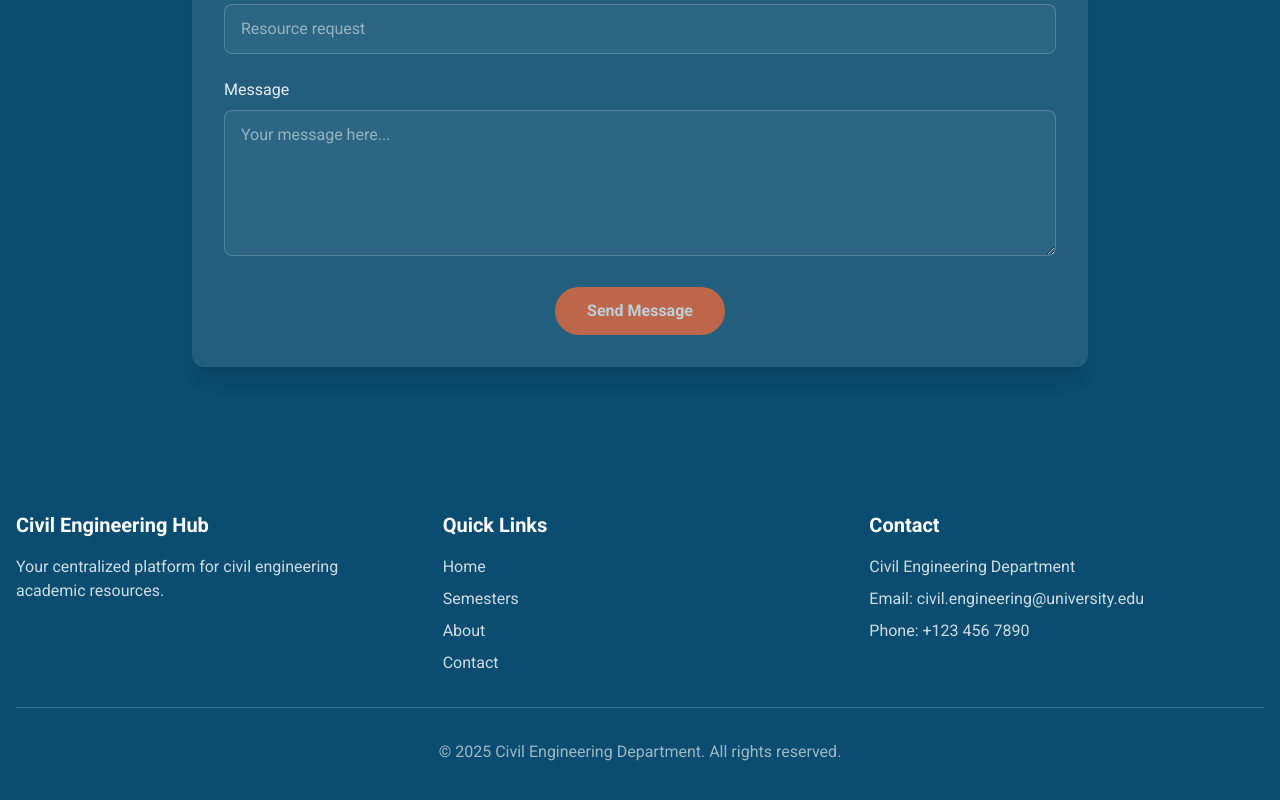
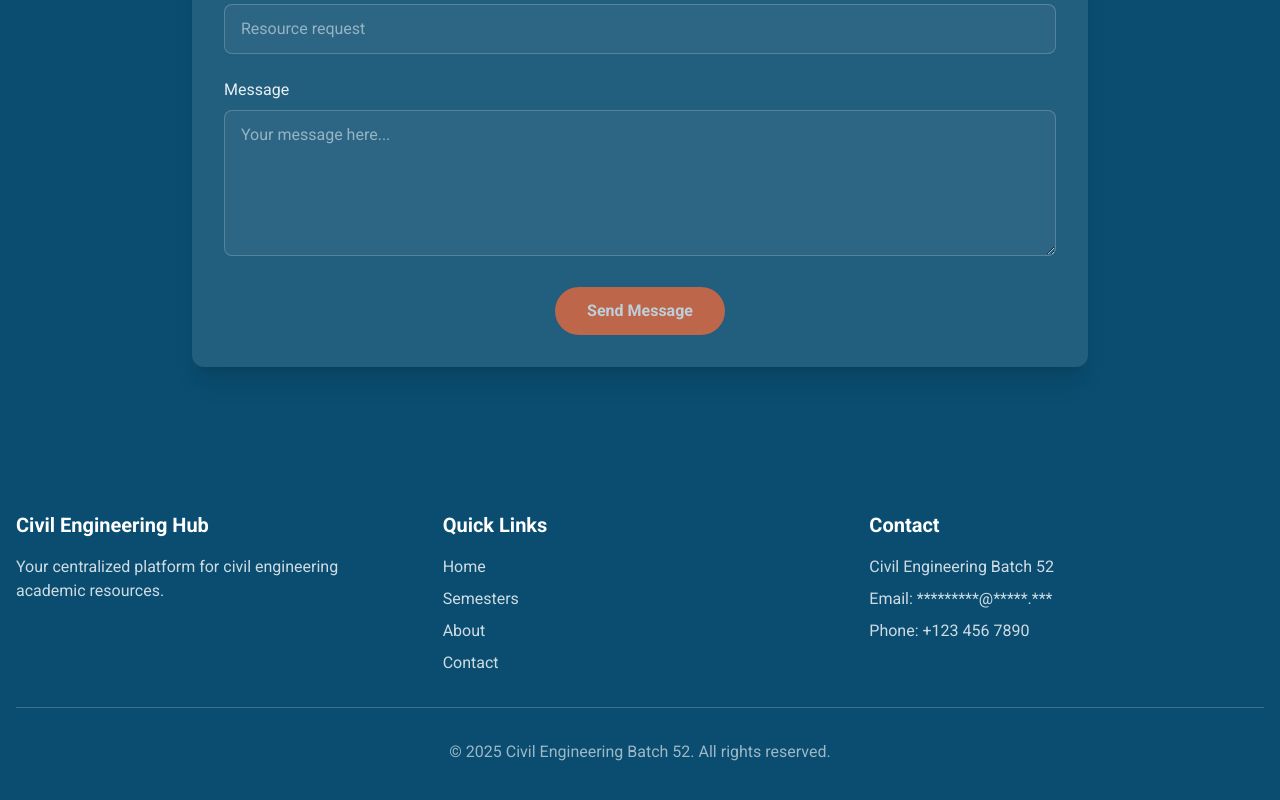
Before and after one commit to Xantonozar/LinkHUb, a Next.js app: page / in a window 1280 px wide. Shown: the part 4146-4946 px from the top of the page. Built offline with nearby package versions, Linux system fonts and the light colour scheme.

Commit message:
Update Footer.jsx

```diff
--- a/app/components/Footer.jsx
+++ b/app/components/Footer.jsx
@@ -22,14 +22,14 @@ export default function Footer() {
 
           <div>
             <h3 className="text-xl font-bold mb-4">Contact</h3>
-            <p className="text-white/80 mb-2">Civil Engineering Department</p>
-            <p className="text-white/80 mb-2">Email: civil.engineering@university.edu</p>
+            <p className="text-white/80 mb-2">Civil Engineering Batch 52</p>
+            <p className="text-white/80 mb-2">Email: *********@*****.***</p>
             <p className="text-white/80">Phone: +123 456 7890</p>
           </div>
         </div>
 
         <div className="border-t border-white/20 mt-8 pt-8 text-center text-white/60">
-          <p>&copy; {new Date().getFullYear()} Civil Engineering Department. All rights reserved.</p>
+          <p>&copy; {new Date().getFullYear()} Civil Engineering Batch 52. All rights reserved.</p>
         </div>
       </div>
     </footer>
```
